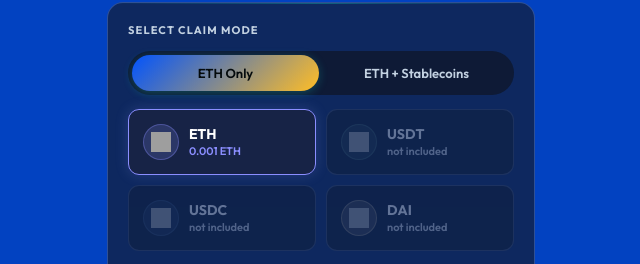
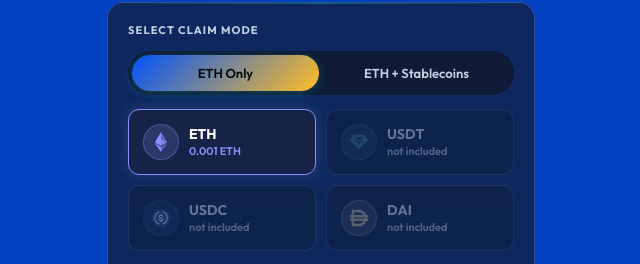
Before and after one commit to CryptoExplor/TeQoin-Faucet, a website built with Vite: page index.html in a window 1280 px wide. Shown: the part 302-566 px from the top of the page, without its empty margins (319-959 px from the left). Built offline with nearby package versions, Linux system fonts and the light colour scheme; grey boxes are pictures that could not be loaded.

Commit message:
Add files via upload

```diff
--- a/index.html
+++ b/index.html
@@ -59,6 +59,11 @@
 
     html {
       height: 100%;
+      -ms-overflow-style: none;  /* IE and Edge */
+      scrollbar-width: none;  /* Firefox */
+    }
+    html::-webkit-scrollbar {
+      display: none; /* Chrome, Safari and Opera */
     }
 
     body {
@@ -69,6 +74,11 @@
       -webkit-font-smoothing: antialiased;
       -moz-osx-font-smoothing: grayscale;
       overscroll-behavior: none;
+      -ms-overflow-style: none;  /* IE and Edge */
+      scrollbar-width: none;  /* Firefox */
+    }
+    body::-webkit-scrollbar {
+      display: none; /* Chrome, Safari and Opera */
     }
 
     /* Ambient glow background */
@@ -88,8 +98,8 @@
       z-index: 1;
       max-width: 460px;
       margin: 0 auto;
-      padding: 20px 16px 110px;
-      min-height: 100vh;
+      padding: 20px 16px 24px;
+      min-height: 100%;
     }
 
     /* ─── Header ──────────────────────────────────────── */
--- a/src/main.js
+++ b/src/main.js
@@ -93,10 +93,15 @@ const TOKEN_COLORS = {
 };
 
 const TOKEN_ICONS = {
-  ETH: `<img src="https://cdn.simpleicons.org/ethereum/8B8EFF" width="20" height="20" alt="ETH" style="display:block;" />`,
-  USDT: `<img src="https://cdn.simpleicons.org/tether/26A17B" width="20" height="20" alt="USDT" style="display:block;" />`,
-  USDC: `<img src="https://cdn.simpleicons.org/usdc/2775CA" width="20" height="20" alt="USDC" style="display:block;" />`,
-  DAI: `<img src="https://cdn.simpleicons.org/dai/FBCC5F" width="20" height="20" alt="DAI" style="display:block;" />`,
+  ETH: `<svg width="20" height="20" viewBox="0 0 784 1277" fill="currentColor" style="display:block;"><path d="M392 0L383.6 28.4v844.3l8.4 8.4 392-231.9z" opacity=".6"/><path d="M392 0L0 649.2l392 231.9V0z"/><path d="M392 956L387.2 961.8v309.4l4.8 5.8 392.2-551.4z" opacity=".6"/><path d="M392 1277V956L0 725.2l392 551.8z"/><path d="M392 881L784 649.2 392 472.4z" opacity=".6"/><path d="M392 881L0 649.2l392-176.8z"/></svg>`,
+  USDT: `<svg xmlns="http://www.w3.org/2000/svg" width="24" height="24" fill="none" viewBox="0 0 24 24" class="web3icons">
+    <path fill="#009393" d="m12 19.2-9-8.88L6.433 4.8h11.134L21 10.32zm.9-8.1v-1.098c1.62.08 3.132.396 3.6.805-.544.477-2.493.824-4.5.824s-3.956-.347-4.5-.824c.463-.41 1.98-.72 3.6-.81V11.1zm-5.4-.297v.661c.463.41 1.975.72 3.6.81V14.7h1.8v-2.43c1.62-.081 3.136-.396 3.6-.806v-1.318c-.464-.41-1.98-.725-3.6-.81V8.4h2.7V7.05H8.4V8.4h2.7v.936c-1.625.085-3.137.4-3.6.81z"/></svg>`,
+  USDC: `<svg xmlns="http://www.w3.org/2000/svg" width="24" height="24" fill="none" viewBox="0 0 24 24" class="web3icons">
+    <path fill="#0B53BF" d="M12 21a9 9 0 1 0 0-18 9 9 0 0 0 0 18"/>
+    <path fill="#fff" d="M13.62 5.45v1.159a5.64 5.64 0 0 1 4.005 5.394 5.64 5.64 0 0 1-4.005 5.394v1.16a6.74 6.74 0 0 0 5.13-6.554 6.74 6.74 0 0 0-5.13-6.553m-7.245 6.553a5.64 5.64 0 0 1 4.005-5.394V5.45a6.74 6.74 0 0 0-5.13 6.553 6.74 6.74 0 0 0 5.13 6.553v-1.159a5.63 5.63 0 0 1-4.005-5.394"/>
+    <path fill="#fff" d="M14.419 13.258c0-2.301-3.606-1.356-3.606-2.627 0-.456.366-.748 1.063-.748.833 0 1.12.405 1.21.95h1.147c-.102-1.024-.69-1.67-1.67-1.863v-.904h-1.125v.872c-1.075.137-1.75.762-1.75 1.693 0 2.312 3.611 1.445 3.611 2.694 0 .472-.455.787-1.226.787-1.007 0-1.339-.444-1.462-1.057H9.49c.073 1.122.764 1.823 1.947 1.999v.886h1.125v-.875c1.153-.149 1.856-.82 1.856-1.807"/>
+    </svg>`,
+  DAI: `<svg xmlns="http://www.w3.org/2000/svg" width="24" height="24" fill="none" viewBox="0 0 24 24" class="web3icons"> <path fill="#FDC134" fill-rule="evenodd" d="M11.675 3.871H4.742v5.226H3v2.323h1.742v1.16H3v2.323h1.742v5.226h6.933a8.17 8.17 0 0 0 7.63-5.226H21v-2.322h-1.185a8 8 0 0 0 0-1.162H21V9.098h-1.695a8.18 8.18 0 0 0-7.63-5.226m5.806 8.71q.06-.58 0-1.162H7.065v1.162h10.422zM7.065 14.904v2.903h4.482c2.207 0 4.14-1.167 5.168-2.903zm0-5.807h9.656a6 6 0 0 0-5.168-2.903H7.065z" clip-rule="evenodd"/> </svg>`,
 };
 
 let nativeOnly = true;
```
Also changed, not shown: README.md.
